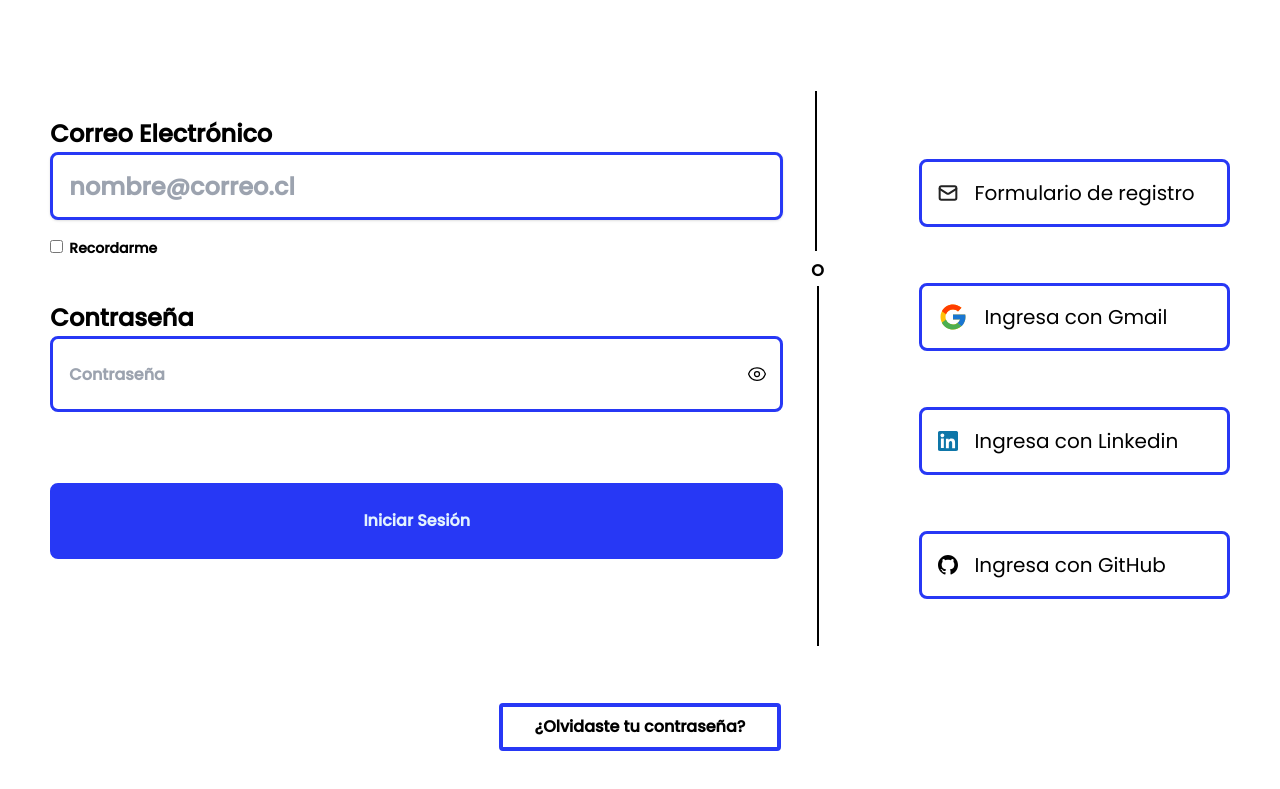
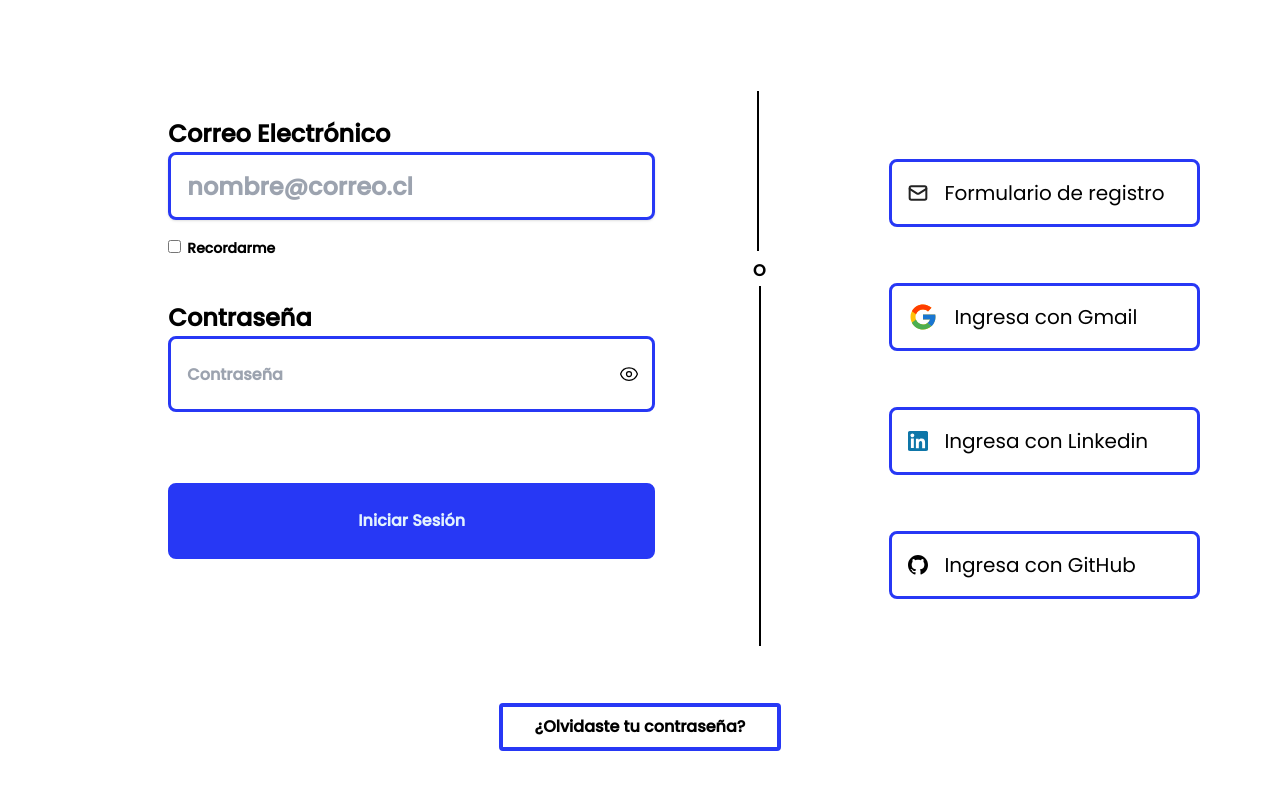
Before and after one commit to dlab-team/C11-Frontend, a React (Vite) app: page /login in a window 1280 px wide. Shown: the part 403-1192 px from the top of the page. Built offline with nearby package versions, Linux system fonts and the light colour scheme.

Commit message:
fix: se modifican márgenes de inputs LoginForm

```diff
--- a/src/components/LoginForm.jsx
+++ b/src/components/LoginForm.jsx
@@ -18,7 +18,7 @@ const LoginForm = ({ cl }) => {
 
   return (
     <div className="">
-      <div className="bg-[#FFF] px-8 pb-8 mb-4 mt-0 md:mt-[-6.75rem] flex flex-col md:flex-row">
+      <div className="bg-[#FFF] md:w-[44.518rem] md:ps-[7.5rem] pb-8 mb-4 mt-0 md:mt-[-6.75rem] flex flex-col md:flex-row">
         <form onSubmit={handleSubmit}>
           <div className="leading-[1.219rem] text-[0.813rem] md:leading-[2.25rem] md:text-2xl">
             <div className=" ">
@@ -121,7 +121,7 @@ const LoginForm = ({ cl }) => {
           </div>
         </form>
 
-        <div className="flex flex-row justify-between items-center md:ml-8">
+        <div className="flex flex-row justify-between items-center md:ml-[6.38rem]">
           <div className="w-[100px] h-[1px] border border-opacity-50 shrink md:w-[1px] md:h-[160px] md:ml-0 md:mt-[-420px] "></div>
           <span className="md:mt-[-220px]  ms-[-6px]">O</span>
           <div className="w-[100px] h-[1px] border border-opacity-50 shrink md:w-[1px] md:h-[360px] md:ms-[-7px] md:mt-[170px] "></div>
```
